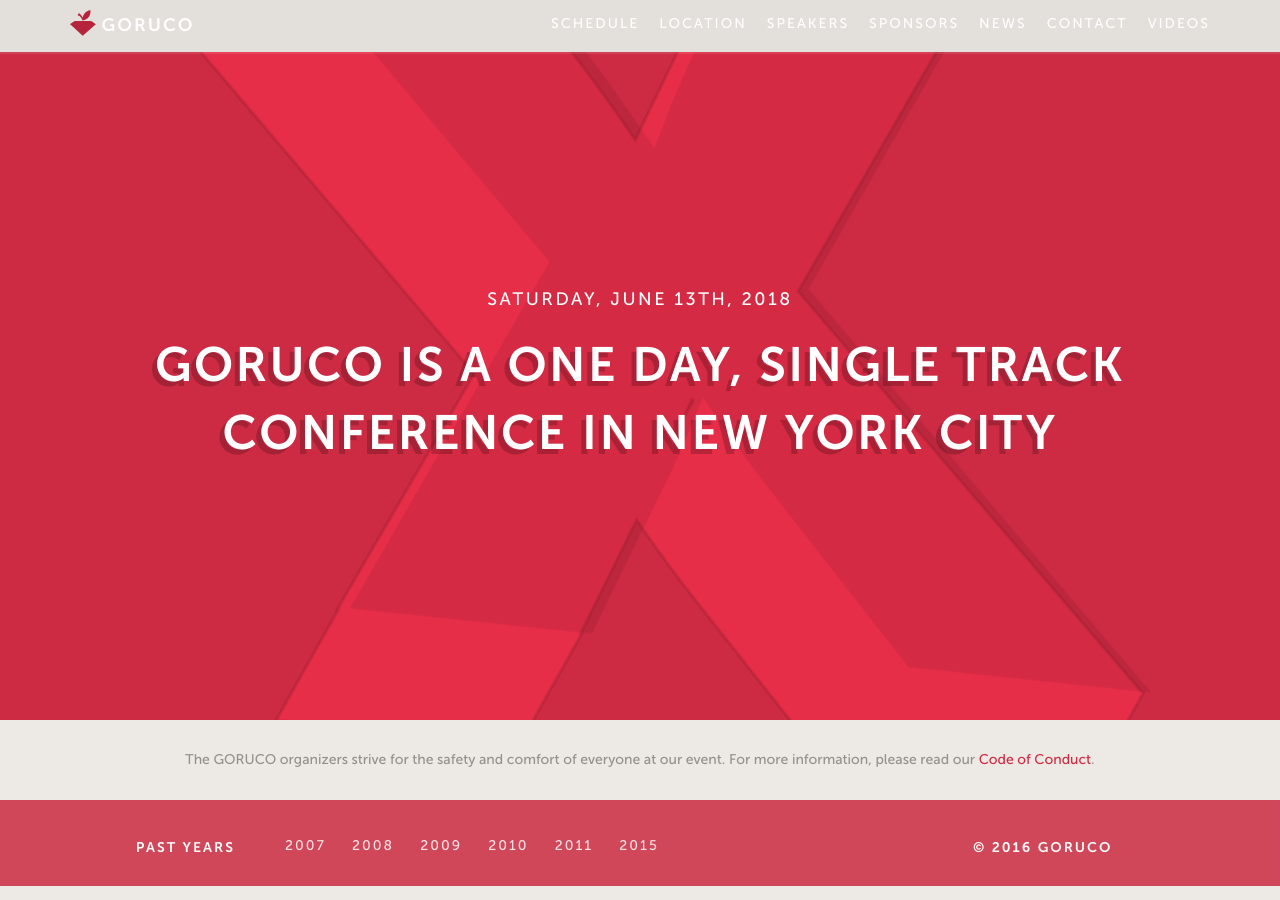
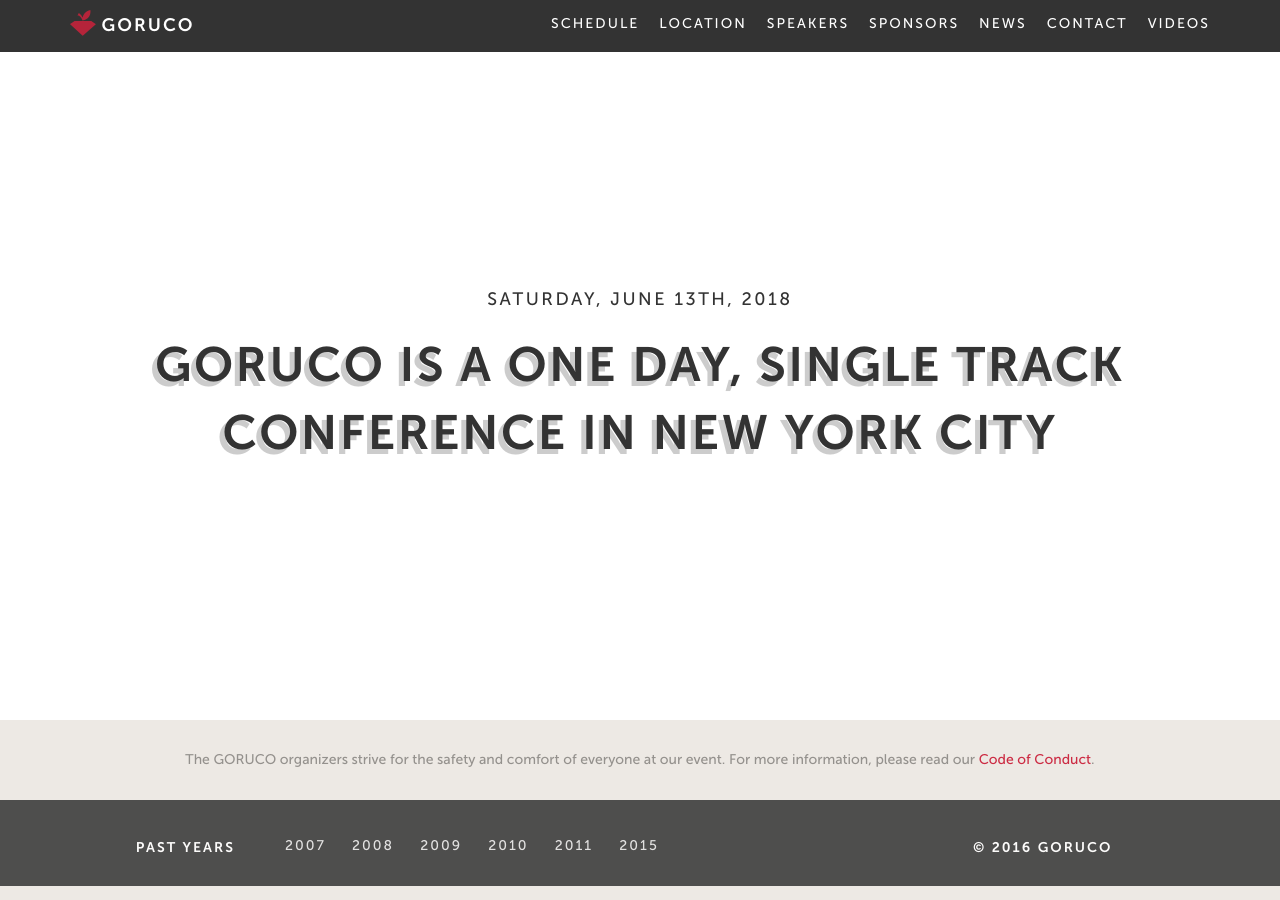
Before and after one commit to paulstefanort/goruco2018, a Jekyll site: the page built from index.html, in a window 1280 px wide. Built offline with Jekyll 4.4.1, drawn with Linux system fonts in a browser that asks for light colours.

Commit message:
Ripping out a lot of 'red' from the current page.  Also added images images.

```diff
--- a/_sass/_header_footer.scss
+++ b/_sass/_header_footer.scss
@@ -53,7 +53,8 @@
 .header {
   display: flex;
   justify-content: center;
-  background-color: rgba($gray2, 1);
+  // background-color: rgba($gray2, 1);
+  background-color: #333;
   height: 52px;
   .title {
     font-size: 18px;
@@ -81,7 +82,8 @@
   padding: 30px 0 25px 0;
   opacity: .85;
   letter-spacing: 2px;
-  background-color: rgba($red, 1);
+  // background-color: rgba($red, 1);
+  background-color: #333;
   @include clearfix;
 
   @include xs-screen {
@@ -98,7 +100,8 @@
   }
 
   .container {
-    background-color: rgba($red, 1);
+    // background-color: rgba($red, 1);
+    background-color: #333;
   }
 
   @include md-screen {
--- a/_sass/_index.scss
+++ b/_sass/_index.scss
@@ -2,8 +2,11 @@
 
 .announcement {
   height: 720px;
-  background: $red no-repeat center 63% url("/assets/images/goruco-x.png");
-  color: white;
+  // background: $red no-repeat center 63% url("/assets/images/goruco-x.png");
+  // background: #fff no-repeat center url("/assets/images/logos/blue_orange_without_text.png");
+  // background-size: 50% 50%;
+  background: #fff no-repeat center;
+  color: #333;
   display: flex;
   padding-bottom: 250px; /*Hack for demo purposes*/
   flex-direction: column;
```
Also changed, not shown: assets/images/logos/blue_orange.png (added), assets/images/logos/blue_orange_without_text.png (added), assets/images/logos/cage.png (added), assets/images/logos/ruby.png (added), assets/images/logos/ruby_dissolve.png (added), assets/images/logos/stripes.png (added), assets/images/logos/sun.png (added), assets/images/logos/tower.png (added).
